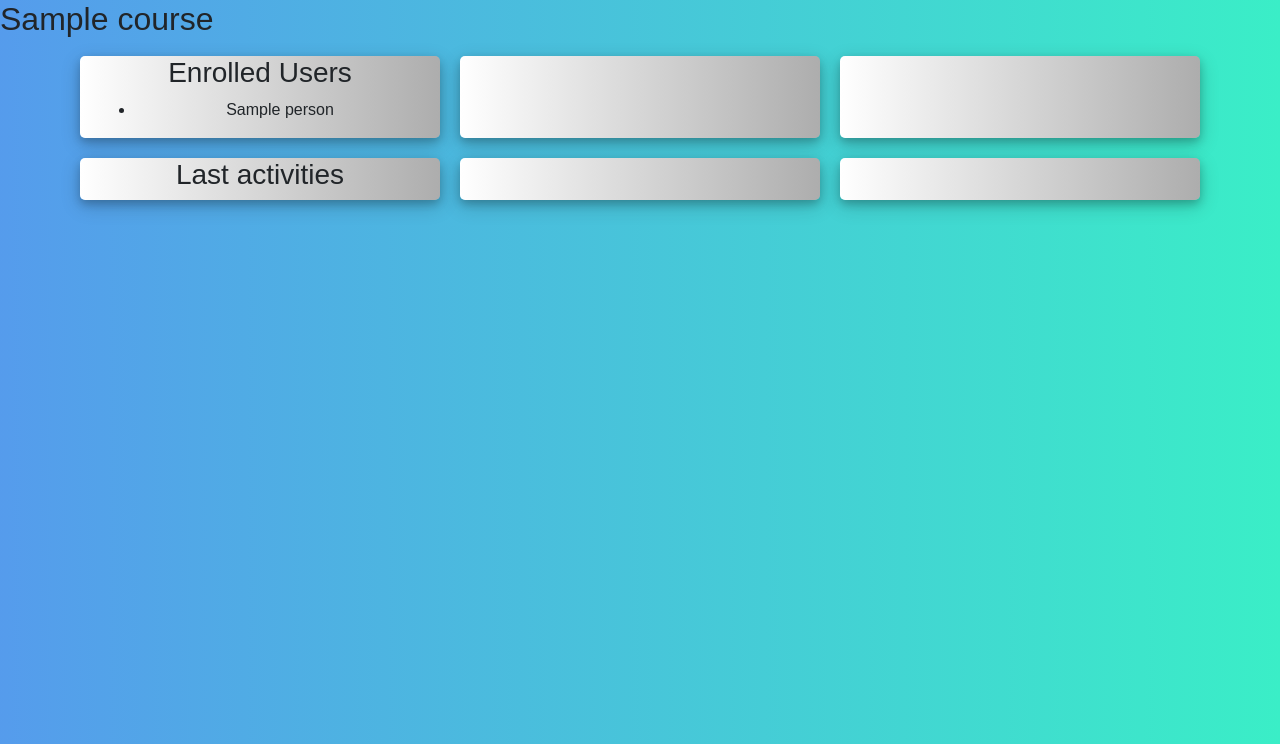
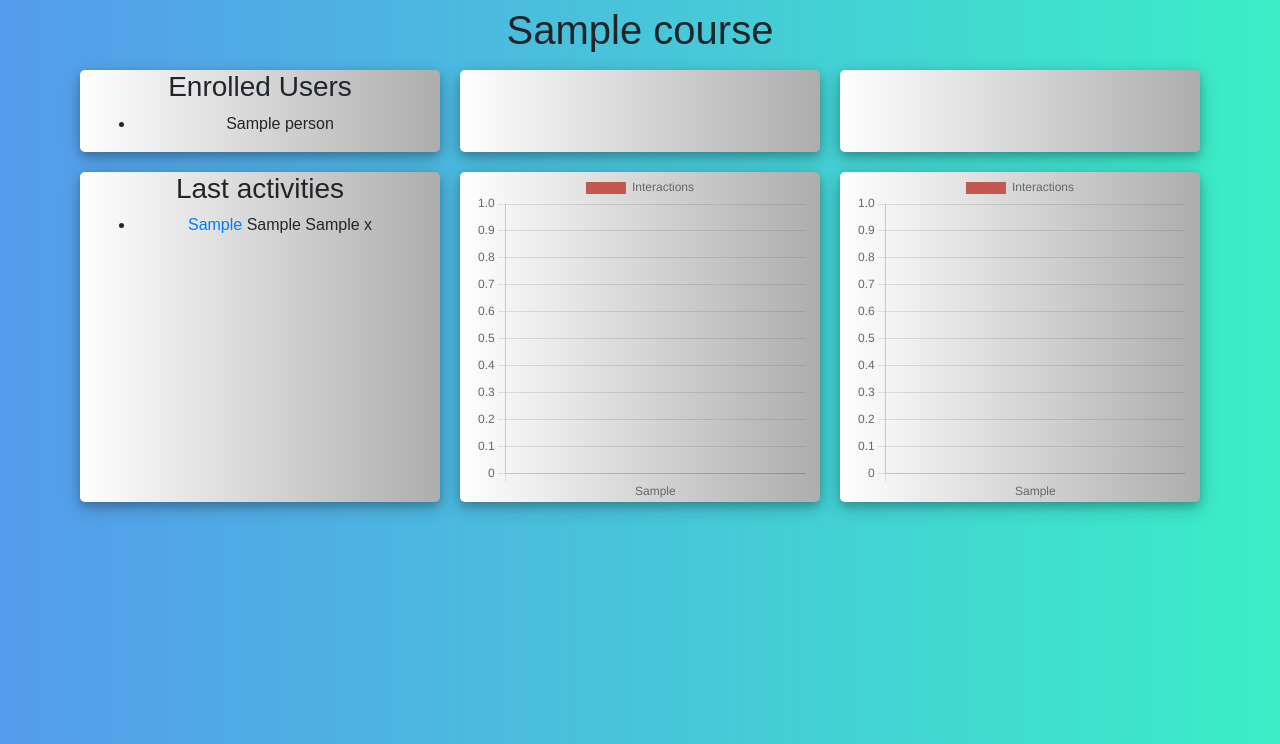
Before and after one commit to mvlcak/XapiProject, a Django app: template project/app/templates/app/courseDetail.html in a window 1280 px wide. Shown: the part 56-800 px from the top of the page. Run offline with Django 3.2, Linux system fonts and the light colour scheme; tables that the repository leaves empty hold one stand-in row (values such as "Sample post"); the template is opened without the code that fills it: values that come from a table or form of the project are taken from there, most other values are stand-ins (such as "Sample title", 1, 10 or a date in 2020); some libraries are stand-ins or nearby versions.

Commit message:
added class heading to div

```diff
--- a/project/app/static/app/style.css
+++ b/project/app/static/app/style.css
@@ -12,6 +12,16 @@ form.form-search {
     margin-bottom: auto;
     display: table;
     justify-content: center;
+}
+.heading{
+    margin-left: auto;
+    margin-right: auto;
+    font-size: 40px;
+    text-align: center;
+}
+.center{
+    display: flex;
+    align-items: center;
 }
 .form-search {
     margin-left: auto;
--- a/project/app/templates/app/activities.html
+++ b/project/app/templates/app/activities.html
@@ -1,7 +1,7 @@
 {%  include 'app/head.html' %}
 <body>
     {%  include 'app/navbar.html' %}
-
+    <div class="heading">Activities</div>
     {% for activity in activityList %}
         <div class="item">
             <a href="{% url 'detailPerson' activity.person.id %}">{{activity.actor}}</a>
@@ -10,6 +10,7 @@
             {{activity.timestamp}}
         </div>
     {% endfor %}
+    <div class="center">
     {% if activityList.has_other_pages %}
                 <ul class="pagination">
                 {% if activityList.has_previous %}
@@ -31,5 +32,6 @@
                 {% endif %}
                 </ul>
             {% endif %}
+    </div>
 </body>
 </html>
--- a/project/app/templates/app/courseDetail.html
+++ b/project/app/templates/app/courseDetail.html
@@ -1,7 +1,7 @@
 {%  include 'app/head.html' %}
 <body>
     {%  include 'app/navbar.html' %}
-    <h2>{{ course }}</h2>
+    <div class="heading">{{ course }}</div>
     <div class="container">
        <div class="row">
            <div class="col backgroundWhite">
@@ -46,15 +46,66 @@
     <div class="row">
         <div class="col backgroundWhite">
             <h3>Last activities</h3>
-
+            <ul >
+                {% for activity in lastActivities %}
+                      <li>
+                          <a href="{% url 'detailPerson' activity.person.id %}">{{activity.actor}}</a>
+                          {{activity.verb}}
+                          {{activity.object}}
+                          {{activity.timestamp}}
+                      </li>
+                  {% endfor %}
+                    </ul>
         </div>
         <div class="col backgroundWhite">
-
+            <canvas id="bar-chart" width="33%" height="33%" ></canvas>
         </div>
         <div class="col backgroundWhite">
-
+            <canvas id="bar-chart3" width="33%" height="33%" ></canvas>
      </div>
     </div>
  </div>
 </div>
+<script>
+    new Chart(document.getElementById("bar-chart"), {
+        type: 'bar',
+        data: {
+          labels:  [{% for pers in personsInteractions %}"{{pers.0}}", {% endfor %}],
+          datasets: [
+            {
+              label: "Interactions",
+              backgroundColor: [{% for pers in personsInteractions %}"#c45850", {% endfor %} ],
+              data: [{% for pers in personsInteractions %} {{pers.1}} , {% endfor %}]
+            }
+          ]
+        },
+        options: {
+          legend: { display: false },
+          title: {
+            display: true,
+            text: ''
+          }
+        }
+    });
+    new Chart(document.getElementById("bar-chart3"), {
+          type: 'bar',
+          data: {
+            labels:  [{% for act in activitiesInteractions %}"{{act.0}}", {% endfor %}],
+            datasets: [
+              {
+                label: "Interactions",
+                backgroundColor: [{% for act in activitiesInteractions %}"#c45850", {% endfor %} ],
+                data: [{% for act in activitiesInteractions %} {{act.1}} , {% endfor %}]
+              }
+            ]
+          },
+          options: {
+            legend: { display: false },
+            title: {
+              display: true,
+              text: 'Predicted world population (millions) in 2050'
+            }
+          }
+      });
+   </script>
 </body>
--- a/project/app/templates/app/persons.html
+++ b/project/app/templates/app/persons.html
@@ -1,6 +1,7 @@
 {%  include 'app/head.html' %}
 <body>
     {%  include 'app/navbar.html' %}
+    <div class="heading">Persons</div>
     <form action="{% url 'search_persons' %}" method="post" class="form-search">
         <div class="form-search">
             <input type="text" name="name" id="name" class="text" required>
```
Also changed, not shown: project/app/templates/app/courses.html (+1 -7 lines), project/app/templates/app/personDetail.html (+24 -4 lines).
